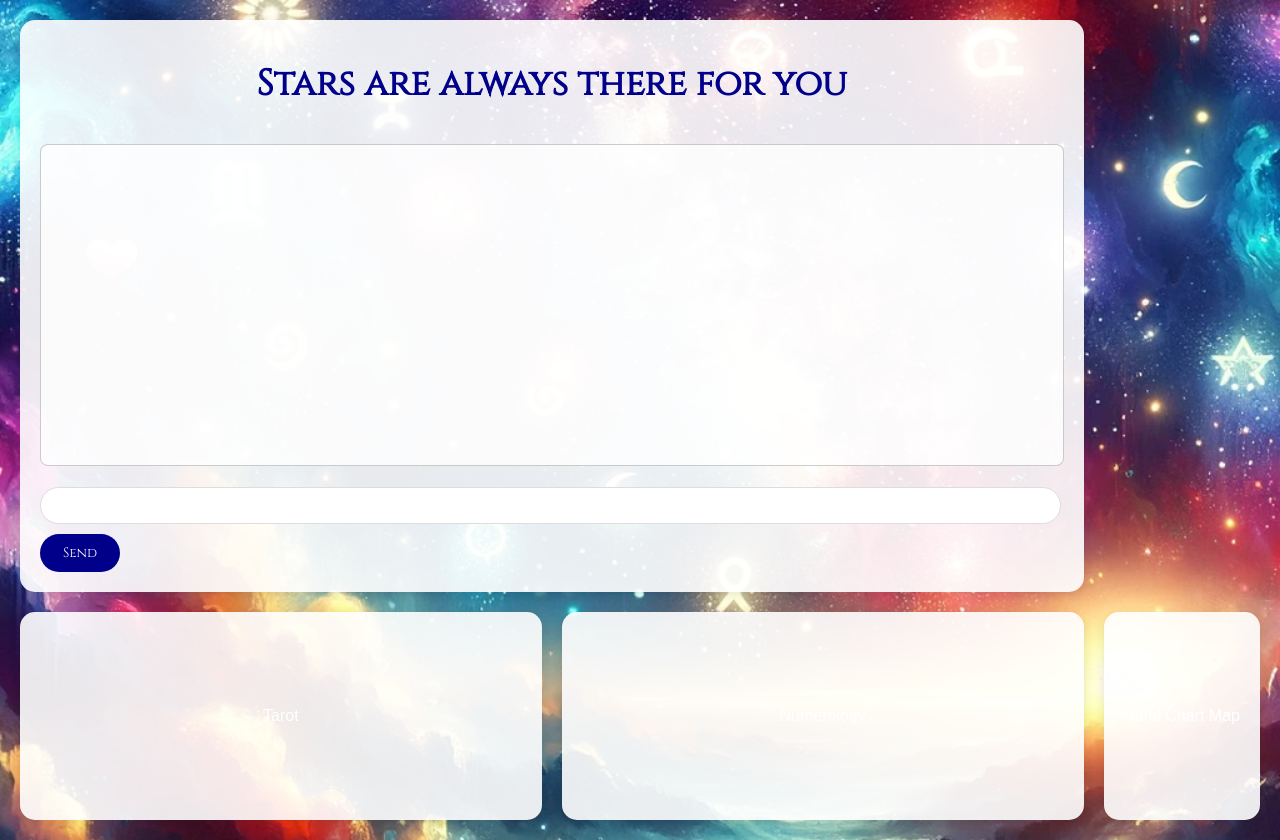
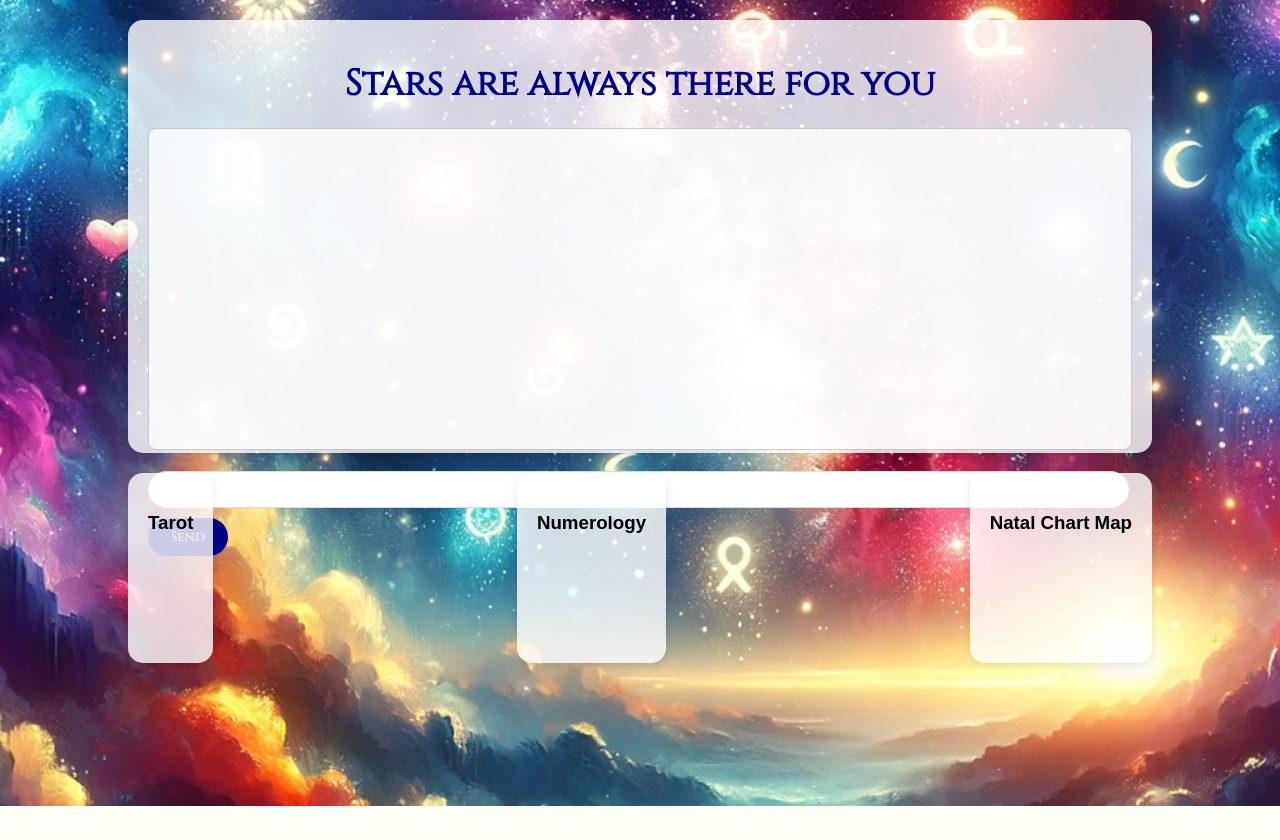
Before and after one commit to ulapopov/solarjourney, a Flask app: page / in a window 1280 px wide. After the commit the page ends 806 px from the top, so only its background shows below. Run offline with Flask 3, Linux system fonts and the light colour scheme; some libraries are stand-ins or nearby versions.

Commit message:
new style cont

```diff
--- a/templates/index.html
+++ b/templates/index.html
@@ -5,38 +5,45 @@
 <style>
     body {
         font-family: Arial, sans-serif;
+        margin: 0;
+        padding: 0;
+        display: flex;
+        flex-direction: column;
+        align-items: center;
         height: 100vh;
-        margin: 0;
-        display: grid;
-        grid-template-columns: repeat(2, 1fr);
-        grid-template-rows: 2fr 1fr;
-        gap: 20px;
-        padding: 20px;
         background-image: url('/static/astro_stars.webp');
         background-size: cover;
         background-position: center;
         color: #ffffff;
     }
+    .container {
+        width: 80%;
+        max-width: 1200px;
+        margin-top: 20px;
+    }
 
     #chat-container {
-        grid-column: 1 / 3;
-        grid-row: 1;
-        background: rgba(255, 255, 255, 0.9);
+        background: rgba(255, 255, 255, 0.8);
+        border-radius: 15px;
         padding: 20px;
+        margin-bottom: 20px;
+        box-shadow: 0 2px 10px rgba(0, 0, 0, 0.1);
+        height: 50%; /* Adjust based on your content */
+    }
+    .service-box {
+        background: rgba(255, 255, 255, 0.8);
         border-radius: 15px;
+        padding: 20px;
         box-shadow: 0 2px 10px rgba(0, 0, 0, 0.1);
+        height: 150px; /* Adjust based on your content */
+        margin-bottom: 20px;
+    }
+    .flex-row {
         display: flex;
-        flex-direction: column;
+        justify-content: space-between;
     }
-
-    .service-container {
-        background: rgba(255, 255, 255, 0.9);
-        padding: 20px;
-        border-radius: 15px;
-        box-shadow: 0 2px 10px rgba(0, 0, 0, 0.1);
-        display: flex;
-        align-items: center;
-        justify-content: center;
+    .service-box > h3 {
+        color: #000;
         text-align: center;
     }
 
@@ -161,23 +168,27 @@
 </script>
 </head>
 <body>
+    <div class="container">
         <div id="chat-container">
             <h2 id="chat-title">Stars are always there for you</h2>
             <ul id="messages"></ul>
             <input type="text" id="userMessage">
             <button id="sendButton">Send</button>
         </div>
-    <div id="tarot" class="service-container">
-        <p>Tarot</p>
+        <div class="flex-row">
+            <div class="service-box" id="tarot">
+                <h3>Tarot</h3>
                 <!-- Content for tarot -->
             </div>
-    <div id="numerology" class="service-container">
-        <p>Numerology</p>
+            <div class="service-box" id="numerology">
+                <h3>Numerology</h3>
                 <!-- Content for numerology -->
             </div>
-    <div id="natal-chart" class="service-container">
-        <p>Natal Chart Map</p>
+            <div class="service-box" id="natal-chart">
+                <h3>Natal Chart Map</h3>
                 <!-- Content for natal chart map -->
+            </div>
+        </div>
     </div>
 </body>
 </html>
```
Lines whose indentation alone changed are shown as unchanged.
